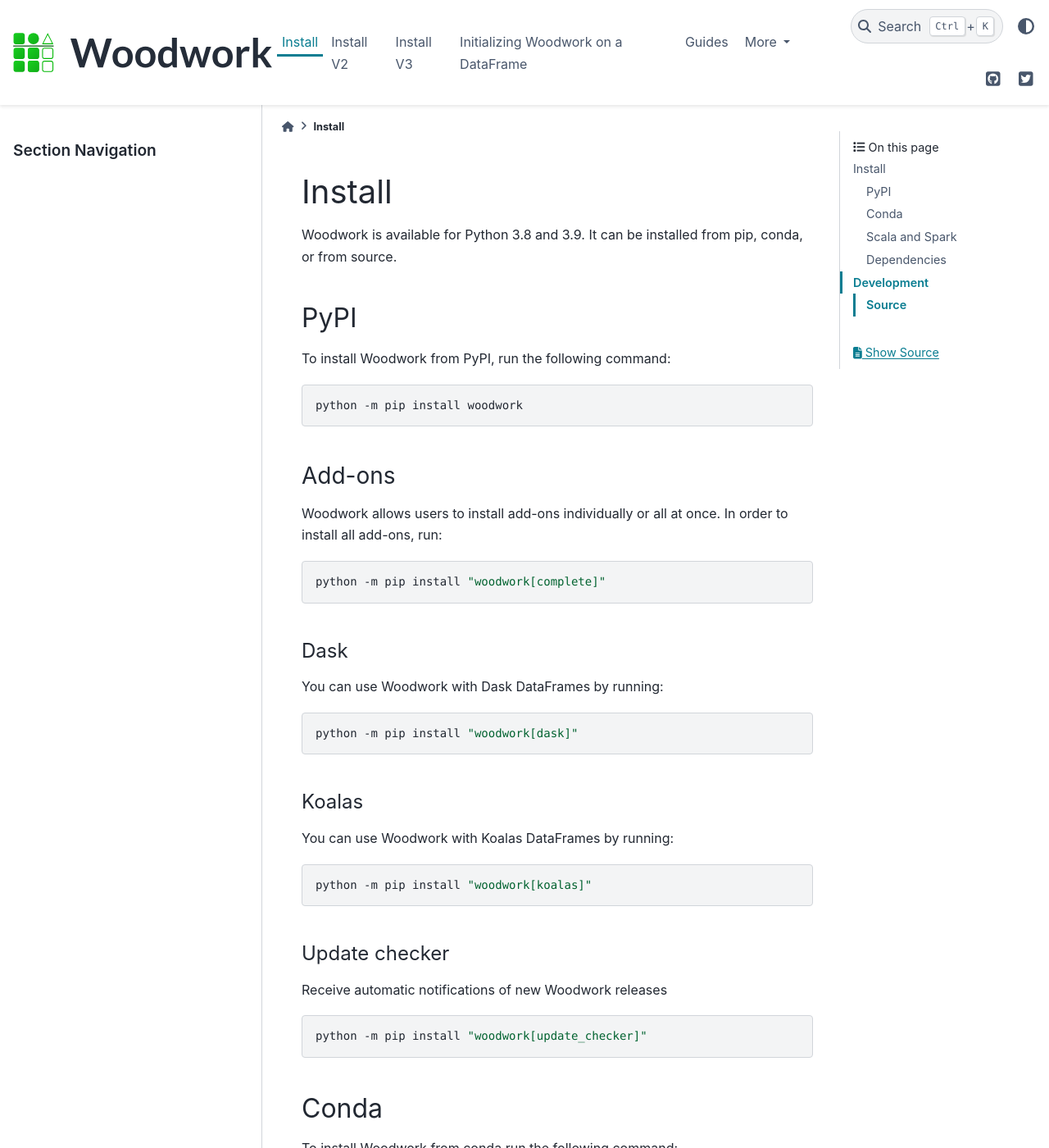
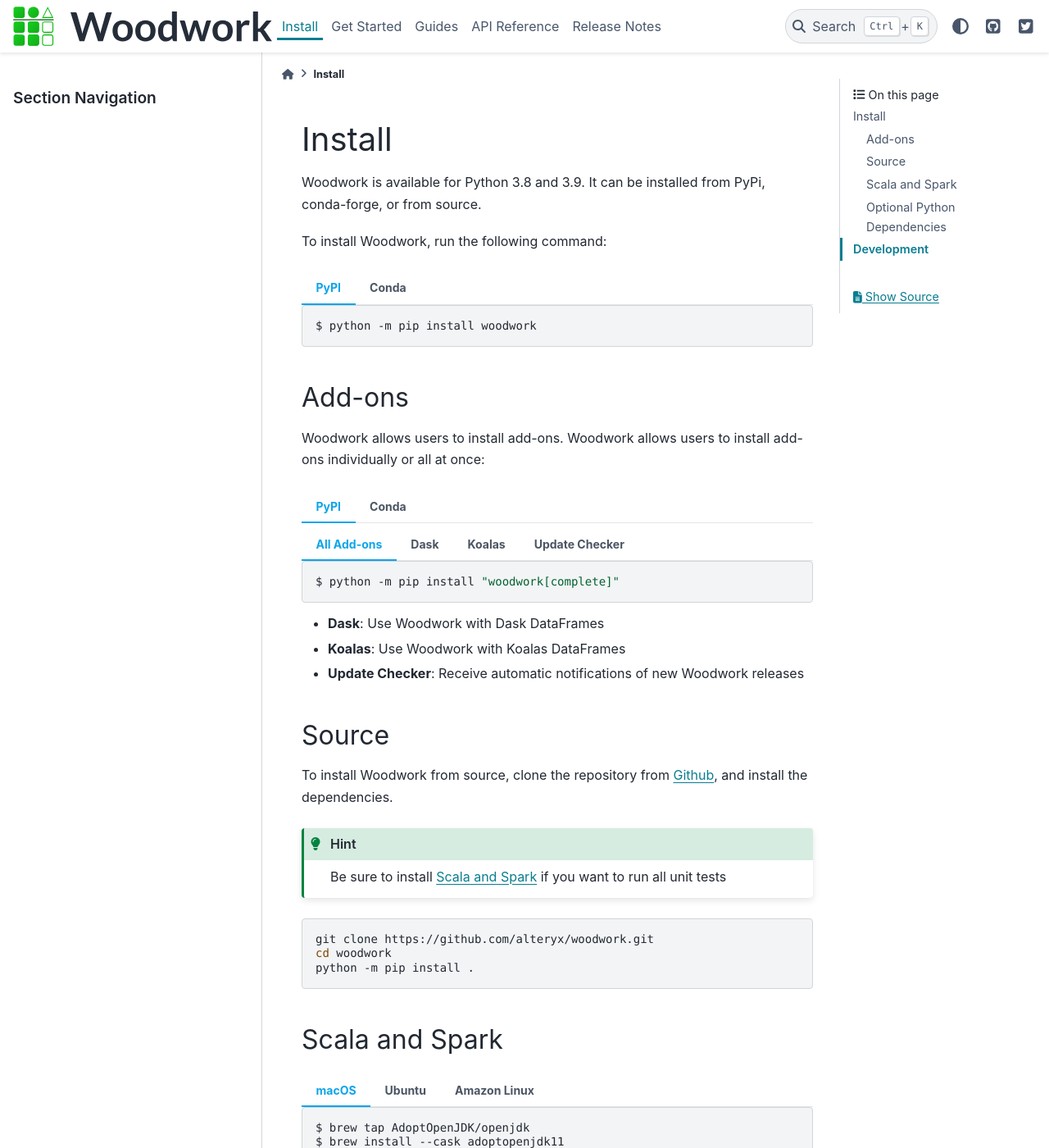
Before and after one commit to alteryx/woodwork, a Sphinx documentation site: the page built from docs/source/install.md, in a window 1280 px wide and 1400 px high. Shown: the whole window at 82% size. Built offline with Sphinx 7.4.7 and the PyData theme 0.15.4, drawn with Linux system fonts in a browser that asks for light colours; pages that are not in the unit, such as notebooks, are missing from menus; comment, search, counter and statistics services are not loaded; some of the changed text lies outside the part shown.

Commit message:
use install v3

`````diff
--- a/docs/source/install_v2.md
+++ b/docs/source/install.md
@@ -1,4 +1,4 @@
-# Install V2
+# Install
 
 Woodwork is available for Python 3.8 and 3.9. It can be installed from PyPi, conda-forge, or from source.
 
@@ -18,77 +18,47 @@
 
 ## Add-ons
 
+Woodwork allows users to install add-ons. Woodwork allows users to install add-ons individually or all at once:
 
-Woodwork allows users to install add-ons.
-
-### All Add-ons
 ````{tab} PyPI
-:new-set:
+```{tab} All Add-ons
 ```console
 $ python -m pip install "woodwork[complete]"
 ```
-````
-
-````{tab} Conda
-```console
-$ conda install -c conda-forge dask koalas pyspark alteryx-open-src-update-checker
-```
-````
-
-### Dask
-You can use Woodwork with Dask DataFrames by running:
-
-````{tab} PyPI
-:new-set:
+```{tab} Dask
 ```console
 $ python -m pip install "woodwork[dask]"
 ```
-````
-
-````{tab} Conda
-```console
-$ conda install -c conda-forge dask
-```
-````
-
-### Koalas
-You can use Woodwork with Koalas DataFrames by running:
-
-````{tab} PyPI
-:new-set:
-```{hint}
-Be sure to install [Scala and Spark](#scala-and-spark) if you want to use Koalas
-```
-
+```{tab} Koalas
 ```console
 $ python -m pip install "woodwork[koalas]"
 ```
-````
-
-````{tab} Conda
-```{hint}
-Be sure to install [Scala and Spark](#scala-and-spark) if you want to use Koalas
-```
-```console
-$ conda install -c conda-forge koalas pyspark
-```
-````
-
-#### Update Checker
-You can receive automatic notifications of new Woodwork releases
-
-````{tab} PyPI
-:new-set:
+```{tab} Update Checker
 ```console
 $ python -m pip install "woodwork[update_checker]"
 ```
 ````
-
 ````{tab} Conda
+```{tab} All Add-ons
+```console
+$ conda install -c conda-forge dask koalas pyspark alteryx-open-src-update-checker
+```
+```{tab} Dask
+```console
+$ conda install -c conda-forge dask
+```
+```{tab} Koalas
+```console
+$ conda install -c conda-forge koalas pyspark
+```
+```{tab} Update Checker
 ```console
 $ conda install -c conda-forge alteryx-open-src-update-checker
 ```
 ````
+- **Dask**: Use Woodwork with Dask DataFrames
+- **Koalas**: Use Woodwork with Koalas DataFrames
+- **Update Checker**: Receive automatic notifications of new Woodwork releases
 
 ## Source
 
--- a/docs/source/install_v3.md
+++ /dev/null
@@ -1,115 +0,0 @@
-# Install V3
-
-Woodwork is available for Python 3.8 and 3.9. It can be installed from PyPi, conda-forge, or from source.
-
-To install Woodwork, run the following command:
-
-````{tab} PyPI
-```console
-$ python -m pip install woodwork
-```
-````
-
-````{tab} Conda
-```console
-$ conda install -c conda-forge woodwork
-```
-````
-
-## Add-ons
-
-Woodwork allows users to install add-ons.
-
-````{tab} PyPI
-```{tab} All Add-ons
-```console
-$ python -m pip install "woodwork[complete]"
-```
-```{tab} Dask
-```console
-$ python -m pip install "woodwork[dask]"
-```
-```{tab} Koalas
-```console
-$ python -m pip install "woodwork[koalas]"
-```
-```{tab} Update Checker
-```console
-$ python -m pip install "woodwork[update_checker]"
-```
-````
-
-````{tab} Conda
-```{tab} All Add-ons
-```console
-$ conda install -c conda-forge dask koalas pyspark alteryx-open-src-update-checker
-```
-```{tab} Dask
-```console
-$ conda install -c conda-forge dask
-```
-```{tab} Koalas
-```console
-$ conda install -c conda-forge koalas pyspark
-```
-```{tab} Update Checker
-```console
-$ conda install -c conda-forge alteryx-open-src-update-checker
-```
-````
-
-## Source
-
-To install Woodwork from source, clone the repository from [Github](https://github.com/alteryx/woodwork), and install the dependencies.
-
-```{hint}
-Be sure to install [Scala and Spark](#scala-and-spark) if you want to run all unit tests
-```
-
-```bash
-git clone https://github.com/alteryx/woodwork.git
-cd woodwork
-python -m pip install .
-```
-
-## Scala and Spark
-
-````{tab} macOS
-:new-set:
-```console
-$ brew tap AdoptOpenJDK/openjdk
-$ brew install --cask adoptopenjdk11
-$ brew install scala apache-spark
-$ echo 'export JAVA_HOME=$(/usr/libexec/java_home)' >> ~/.zshrc
-$ echo 'export PATH="/usr/local/opt/openjdk@11/bin:$PATH"' >> ~/.zshrc
-```
-````
-
-````{tab} Ubuntu
-```console
-$ sudo apt install openjdk-11-jre openjdk-11-jdk scala -y
-```
-````
-
-````{tab} Amazon Linux
-```console
-$ sudo amazon-linux-extras install java-openjdk11 scala -y
-```
-````
-
-## Optional Python Dependencies
-Woodwork has several other Python dependencies that are used only for specific methods. Attempting to use one of these methods without having the necessary library installed will result in an ``ImportError`` with instructions on how to install the necessary dependency.
-
-| Dependency        | Min Version | Notes                                  |
-|-------------------|-------------|----------------------------------------|
-| boto3             | 1.10.45     | Required to read/write to URLs and S3  |
-| smart_open        | 5.0.0       | Required to read/write to URLs and S3  |
-| pyarrow           | 4.0.1       | Required to serialize to parquet       |
-| dask[distributed] | 2021.10.0   | Required to use with Dask DataFrames   |
-| koalas            | 1.8.0       | Required to use with Koalas DataFrames |
-| pyspark           | 3.0.0       | Required to use with Koalas DataFrames |
-
-
-# Development
-
-To make contributions to the codebase, please follow the guidelines [here](https://github.com/alteryx/woodwork/blob/main/contributing.md).
`````
Also changed, not shown: docs/source/install.ipynb (deleted).
